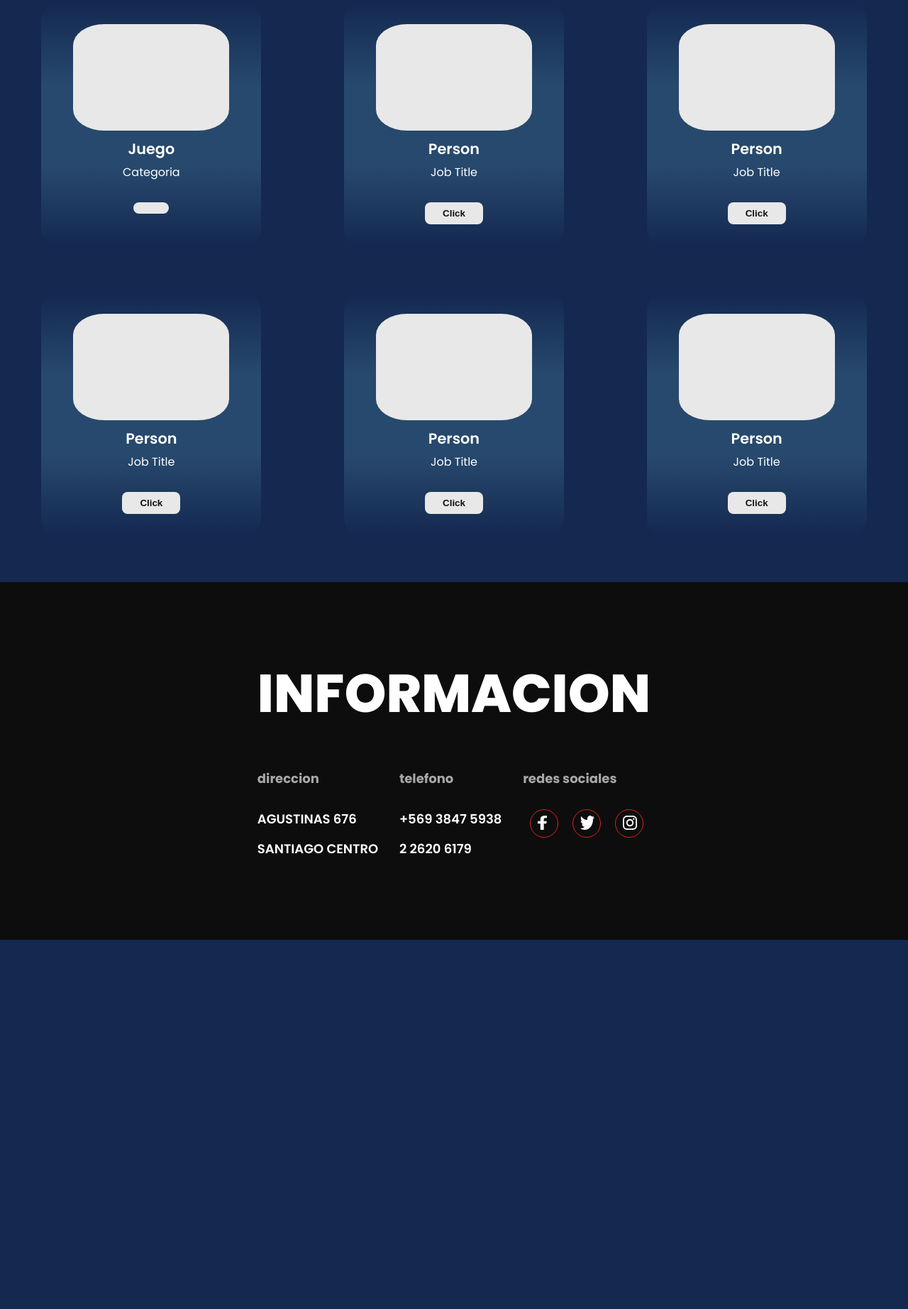
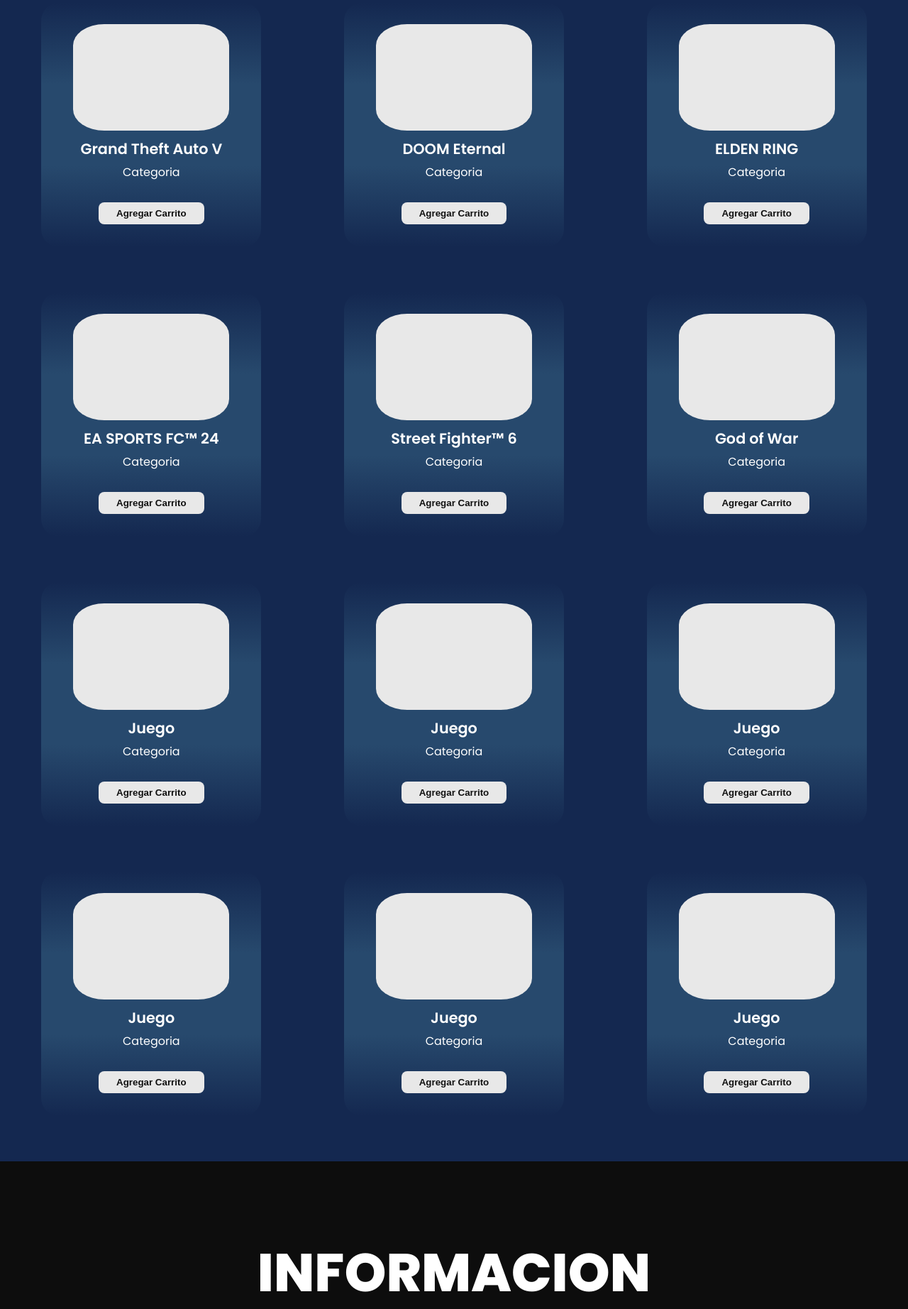
Before and after one commit to ToroDanger/dmpProject, a Django app: template modelo/templates/modelo/juegos.html in a window 1280 px wide. Shown: the part 210-2054 px from the top of the page at 71% size. Before the commit the page ends 1534 px from the top, so only its background shows below. Run offline with Django 3.2, Linux system fonts and the light colour scheme; the template is opened without the code that fills it, so the values that code supplies are empty.

Commit message:
avanves juegos

```diff
--- a/modelo/templates/modelo/juegos.html
+++ b/modelo/templates/modelo/juegos.html
@@ -69,6 +69,7 @@
 
             </div>
         </header>
+
         <div style="margin-top:10%; text-align: center; color: aliceblue;">
             <h1>Juegos Disponibles:</h1><br>
         </div>
@@ -79,9 +80,9 @@
                     </div>
                     <div class="img">
                     </div>
-                    <span> Juego</span>
+                    <span> Grand Theft Auto V</span>
                     <p class="job"> Categoria</p>
-                    <button>
+                    <button> Agregar Carrito
                     </button>
                 </div>
                 <div class="card-1">
@@ -89,9 +90,9 @@
                     </div>
                     <div class="img">
                     </div>
-                    <span> Person</span>
-                    <p class="job"> Job Title</p>
-                    <button> Click
+                    <span> DOOM Eternal</span>
+                    <p class="job"> Categoria</p>
+                    <button> Agregar Carrito
                     </button>
                 </div>
                 <div class="card-1">
@@ -99,11 +100,10 @@
                     </div>
                     <div class="img">
                     </div>
-                    <span> Person</span>
-                    <p class="job"> Job Title</p>
-                    <button> Click
+                    <span> ELDEN RING</span>
+                    <p class="job"> Categoria</p>
+                    <button> Agregar Carrito
                     </button>
-                </div>
                 </div>
             </div>
             <div class="card-container">
@@ -113,9 +113,9 @@
                     </div>
                     <div class="img">
                     </div>
-                <span> Person</span>
-                <p class="job"> Job Title</p>
-                <button> Click
+                    <span> EA SPORTS FC™ 24</span>
+                    <p class="job"> Categoria</p>
+                    <button> Agregar Carrito
                     </button>
                 </div>
                 <div class="card-1">
@@ -123,9 +123,9 @@
                     </div>
                     <div class="img">
                     </div>
-                <span> Person</span>
-                <p class="job"> Job Title</p>
-                <button> Click
+                    <span> Street Fighter™ 6</span>
+                    <p class="job"> Categoria</p>
+                    <button> Agregar Carrito
                     </button>
                 </div>
                 <div class="card-1">
@@ -133,9 +133,75 @@
                     </div>
                     <div class="img">
                     </div>
-                <span> Person</span>
-                <p class="job"> Job Title</p>
-                <button> Click
+                    <span> God of War</span>
+                    <p class="job"> Categoria</p>
+                    <button> Agregar Carrito
+                    </button>
+                </div>
+            </div>
+            <div class="card-container">
+
+                <div class="card-1">
+                    <div class="card-border-top">
+                    </div>
+                    <div class="img">
+                    </div>
+                    <span> Juego</span>
+                    <p class="job"> Categoria</p>
+                    <button> Agregar Carrito
+                    </button>
+                </div>
+                <div class="card-1">
+                    <div class="card-border-top">
+                    </div>
+                    <div class="img">
+                    </div>
+                    <span> Juego</span>
+                    <p class="job"> Categoria</p>
+                    <button> Agregar Carrito
+                    </button>
+                </div>
+                <div class="card-1">
+                    <div class="card-border-top">
+                    </div>
+                    <div class="img">
+                    </div>
+                    <span> Juego</span>
+                    <p class="job"> Categoria</p>
+                    <button> Agregar Carrito
+                    </button>
+                </div>
+            </div>
+            <div class="card-container">
+
+                <div class="card-1">
+                    <div class="card-border-top">
+                    </div>
+                    <div class="img">
+                    </div>
+                    <span> Juego</span>
+                    <p class="job"> Categoria</p>
+                    <button> Agregar Carrito
+                    </button>
+                </div>
+                <div class="card-1">
+                    <div class="card-border-top">
+                    </div>
+                    <div class="img">
+                    </div>
+                    <span> Juego</span>
+                    <p class="job"> Categoria</p>
+                    <button> Agregar Carrito
+                    </button>
+                </div>
+                <div class="card-1">
+                    <div class="card-border-top">
+                    </div>
+                    <div class="img">
+                    </div>
+                    <span> Juego</span>
+                    <p class="job"> Categoria</p>
+                    <button> Agregar Carrito
                     </button>
                 </div>
             </div>
```
Also changed, not shown: modelo/static/img/logo_foto.png (added). Lines whose indentation alone changed are shown as unchanged.
